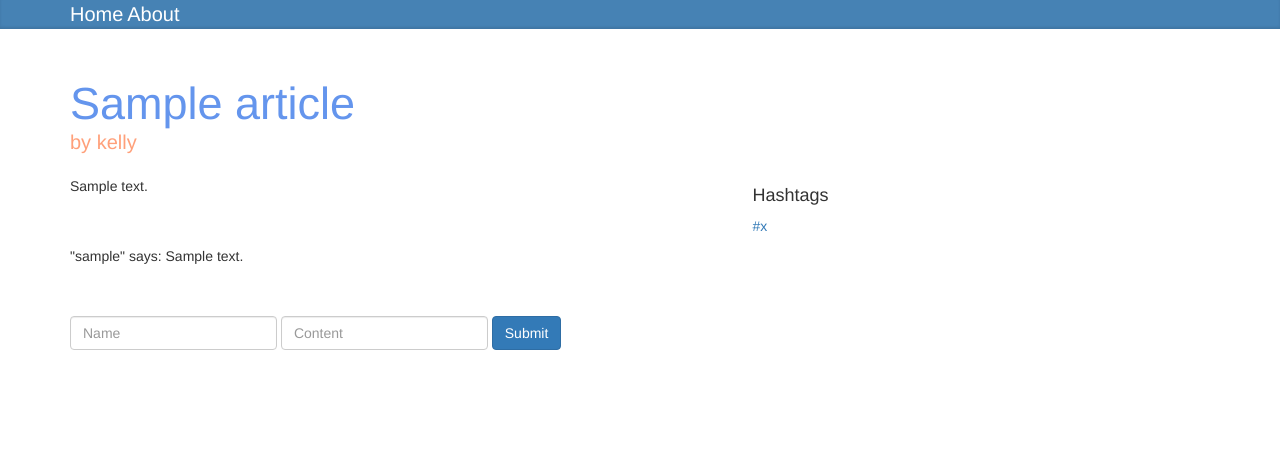
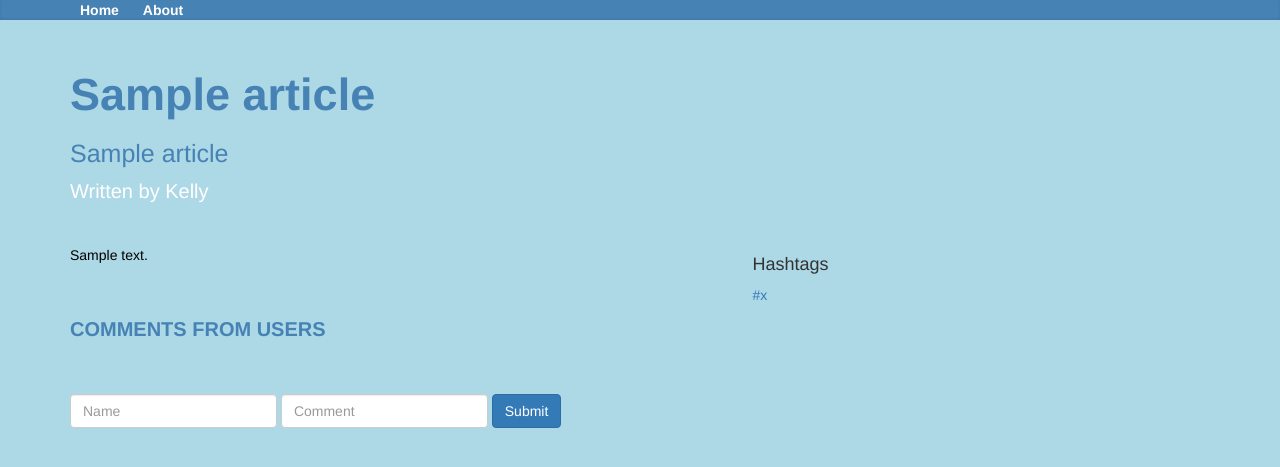
Before and after one commit to choiy20/blog-for-office-worker, a Django app: template templates/detail.html in a window 1280 px wide. Shown: the top 467 px of the page. Run offline with Django 3.2, Linux system fonts and the light colour scheme; the template is opened without the code that fills it: most values are stand-ins (such as "Sample title", 1, 10 or a date in 2020); some libraries are stand-ins or nearby versions.

Commit message:
3rd week blog project

```diff
--- a/feed/views.py
+++ b/feed/views.py
@@ -13,7 +13,6 @@ def index(request):
         article_list = Article.objects.all()
     elif category:
         article_list = Article.objects.filter(category=category)
-
     else:
         article_list = Article.objects.filter(hashtag__name=hashtag)
 
@@ -44,7 +43,6 @@ def index(request):
 
 def detail(request, article_id):
     # GET & POST
-
     article = Article.objects.get(id=article_id)
     # comment_list = Comment.objects.filter(article__id=article_id)
     # comment_list = article.article_comments.all()
--- a/static/css/base.css
+++ b/static/css/base.css
@@ -1,60 +1,59 @@
 .blog-masthead {
     margin-bottom: 3rem;
     background-color:#4682b4;
-    box-shadow: inset 0 -0.2rem 0.25rem rgba(0,0,0,.1);
+    box-shadow: inset 0 -0.1rem 0.25rem rgba(0,0,0,.1);
 }
 
-/*.blog-masthead {
-    margin-bottom: 3rem;
-    background-color: #428bca;
-    box-shadow: inset 0 -0.1rem 0.25rem rgba(0,0,0,.1);
-}*/
 
-
-.blog-nav-item {
+.nav-item {
     color:#fff;
-    font-size: 2rem;
+    font-size: 4rem;
 }
 
 .nav-link {
     position: relative;
     padding: 1rem;
-    font-weight: 500;
-    color: #cdddeb;
+    font-weight: 600;
+    color: #fff;
 }
 
-/*.nav-link.active {
-  color: #fff;
-}
-
-.nav-link {
-    position: relative;
-    padding: 2rem;
-    font-weight: 450;
-    color: #fff;
-}*/
-
-.nav-link {
-    display: inline-block;
-    padding: 1rem 1rem;
+.form-inline {
+  margin-right:4px;
 }
 
 .blog-title {
-    margin-bottom: 0;
+    margin-bottom: 2rem;
     font-size: 4.5rem;
-    color: #6495ed;
-    font-weight: 500;
+    color: #4682b4;
+    font-weight: 700;
+}
+.blog-subtitle {
+    margin-bottom: 1rem;
+    font-size: 2.5rem;
+    color: #4682b4;
+    font-weight: 300;
 }
 
 .blog-description {
     font-size: 2rem;
-    color: #ffa07a;
+    color: #fff;
+    margin-bottom: 4rem;
+}
+
+.lead {
+    font-weight: 300;
 }
 
 .blog-post-title {
     margin-bottom: .25rem;
     color: #6495ed;
     font-size: 2.5rem;
+}
+
+.blog-post {
+    margin-bottom: .25rem;
+    color: black;
+
 }
 
 .sidebar-module-inset {
@@ -73,5 +72,21 @@
 }
 
 .comments-form {
+    margin-top: 20px;
+}
+
+.comments-font {
+    color: #4682b4;
+
+}
+
+.comments-head {
+    color: #4682b4;
+    font-size: 2rem;
     margin-top: 50px;
+    font-weight: bold;
 }
+
+body {
+    background-color: lightblue;
+}
--- a/templates/base.html
+++ b/templates/base.html
@@ -13,6 +13,7 @@
     <link rel="stylesheet" href='{% static "css/lib/font-awesome.min.css" %}'>
     <link rel="stylesheet" href='{% static "css/base.css" %}'>
 
+
   </head>
   <body>
     {% block body %}{% endblock %}
--- a/templates/detail.html
+++ b/templates/detail.html
@@ -3,19 +3,30 @@
 {% include "navbar.html"%}
 <div class="container">
   <div class="blog-header">
-    <h1 class="blog-title">{{ article.title }}</h1>
-    <p class="lead blog-description"> by kelly</p>
+    <h2 class="blog-title">{{ article.title }}</h2>
+    <h1 class="blog-subtitle">{{ article.subtitle }}</h1>
+    <p class="lead blog-description"> Written by Kelly</p>
   </div>
+
   <div class ="row">
     <div class="col-sm-6 col-sm-6">
       <div class="blog-post">
         <p>{{article.content}}</p>
       </div>
+
+      <p class="comments-head">COMMENTS FROM USERS</p>
+
       <div class="comments-form">
         {% for comment in article.article_comments.all %}
-          <div>"{{comment.username}}" says: {{comment.content}}</div>
+        {% if comment.approved_comment == "ap" %}
+          <div class="comments-font">
+            "{{comment.username}}" says: {{comment.content}}
+            <p></p>
+          </div>
+        {% endif %}
         {% endfor %}
       </div>
+
       <div class="reply-form">
         <form class="form-inline" method="post" action="">
           {% csrf_token %}
@@ -24,7 +35,7 @@
               <input placeholder="Name" class="form-control" name = "username" />
             </div>
             <div class="form-group">
-              <input placeholder="Content" class="form-control" name = "content" />
+              <input placeholder="Comment" class="form-control" name = "content" />
             </div>
             <div class="form-group">
               <button type="submit" class="btn btn-primary" > Submit </button>
--- a/templates/navbar.html
+++ b/templates/navbar.html
@@ -1,8 +1,8 @@
 <div class="blog-masthead">
   <div class="container">
-    <nav class="blog-nav">
-      <a class="blog-nav-item active" href="#">Home</a>
-      <a class="blog-nav-item" href="#">About</a>
+    <nav class="nav">
+      <a class="nav-link active" href="#">Home</a>
+      <a class="nav-link" href="#">About</a>
     </nav>
   </div>
 </div>
```
Also changed, not shown: feed/models.py (+23 -0 lines), feed/migrations/0004_auto_20171112_1635.py (added), feed/migrations/0005_auto_20171112_1641.py (added), feed/migrations/0006_auto_20171112_2124.py (added), feed/migrations/0007_comment_comment.py (added), feed/migrations/0008_auto_20171112_2154.py (added), feed/migrations/0009_auto_20171112_2212.py (added), feed/migrations/0010_auto_20171112_2247.py (added).
